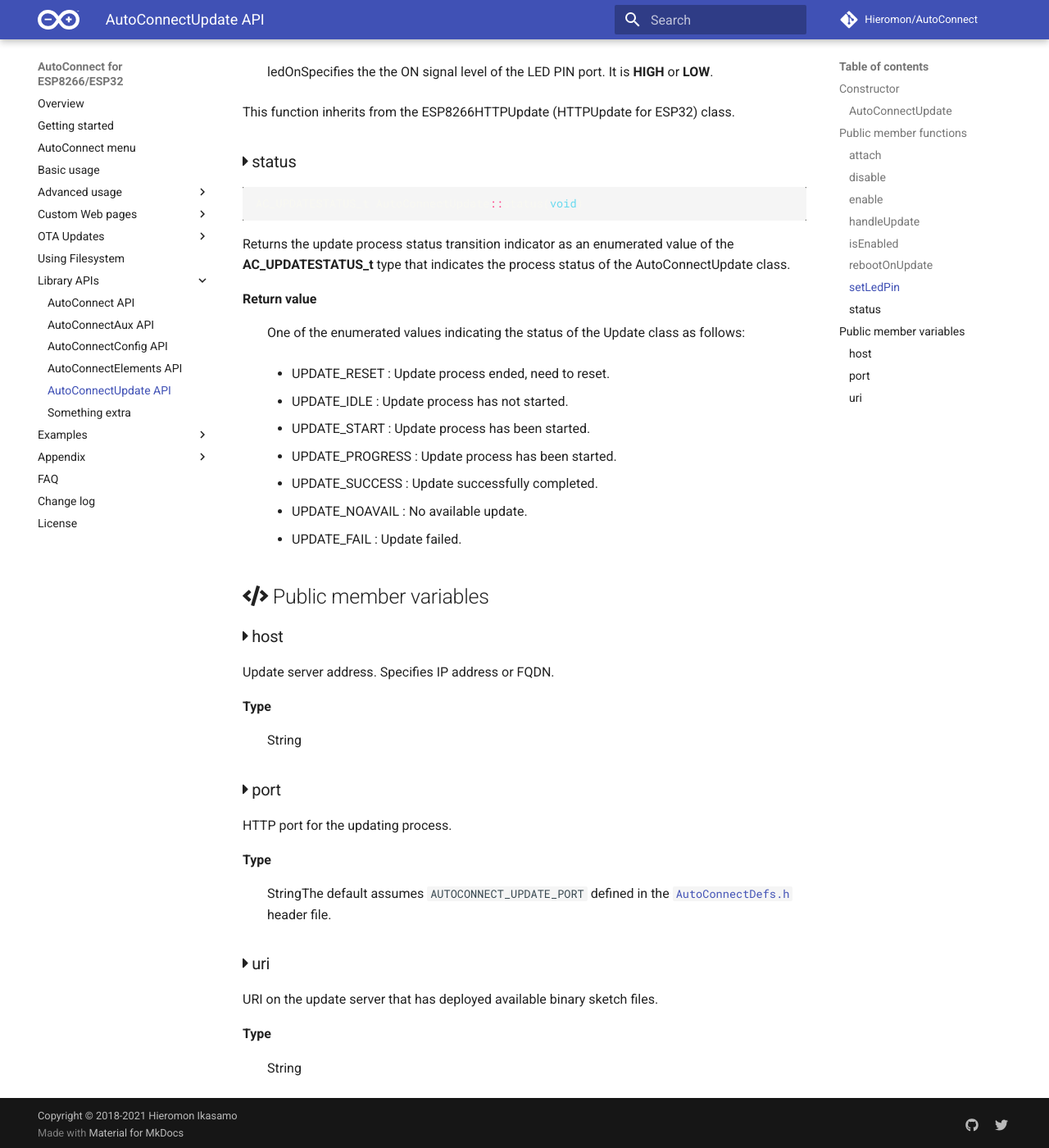
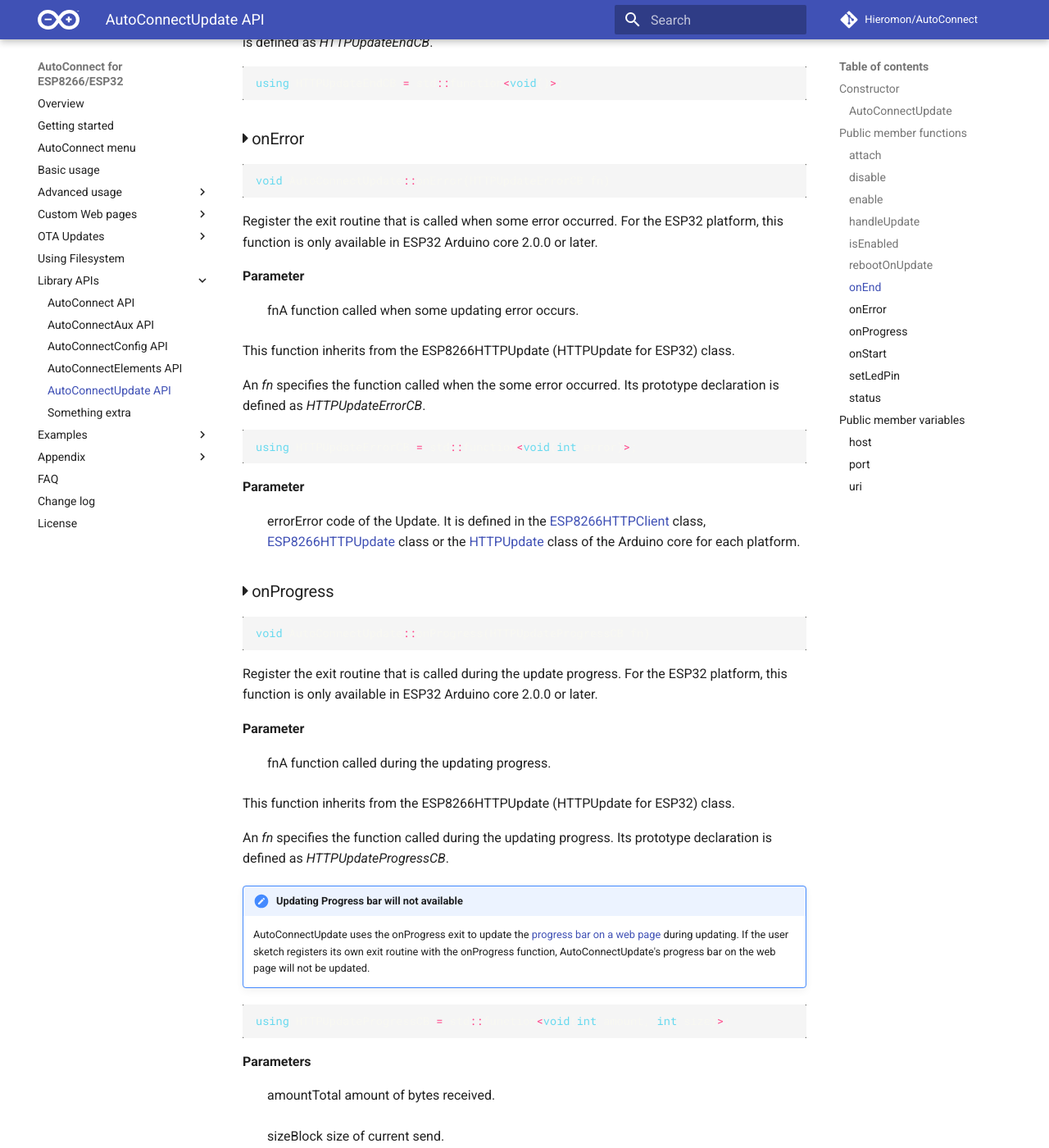
Before and after one commit to Hieromon/AutoConnect, an MkDocs documentation site: the page built from mkdocs/apiupdate.md, in a window 1280 px wide and 1400 px high, scrolled down 2778 px. Shown: the whole window at 82% size. Built offline with MkDocs 1.6.1 and Material for MkDocs 9.7.7, drawn with Linux system fonts in a browser that asks for light colours; nearby versions of some CDN libraries; comment, search, counter and statistics services are not loaded; some of the changed text lies outside the part shown.

Commit message:
OTA exit routine register APIs description

````diff
--- a/mkdocs/apiupdate.md
+++ b/mkdocs/apiupdate.md
@@ -79,6 +79,93 @@
 
 This function inherits from the ESP8266HTTPUpdate (HTTPUpdate for ESP32) class.
 
+### <i class="fa fa-caret-right"></i> onEnd
+
+```cpp
+void AutoConnectUpdate::onEnd(HTTPUpdateEndCB fn)
+```
+Register the on-end exit routine that is called only once when the update is finished. For the ESP32 platform, this function is only available in ESP32 Arduino core 2.0.0 or later.<dl class="apidl">
+    <dt>**Parameter**</dt>
+    <dd><span class="apidef">fn</span><span class="apidesc">A function called when the update has been finished.</span></dd>
+</dl>
+
+This function inherits from the ESP8266HTTPUpdate (HTTPUpdate for ESP32) class.
+
+An *fn* specifies the function called when the update has been finished. Its prototype declaration is defined as *HTTPUpdateEndCB*.
+
+```cpp
+using HTTPUpdateEndCB = std::function<void()>;
+```
+
+### <i class="fa fa-caret-right"></i> onError
+
+```cpp
+void AutoConnectUpdate::onError(HTTPUpdateErrorCB fn)
+```
+
+Register the exit routine that is called when some error occurred. For the ESP32 platform, this function is only available in ESP32 Arduino core 2.0.0 or later.<dl class="apidl">
+    <dt>**Parameter**</dt>
+    <dd><span class="apidef">fn</span><span class="apidesc">A function called when some updating error occurs.</span></dd>
+</dl>
+
+This function inherits from the ESP8266HTTPUpdate (HTTPUpdate for ESP32) class.
+
+An *fn* specifies the function called when the some error occurred. Its prototype declaration is defined as *HTTPUpdateErrorCB*.
+
+```cpp
+using HTTPUpdateErrorCB = std::function<void(int error)>;
+```
+
+<dl class="apidl">
+    <dt><strong>Parameter</strong></dt>
+    <dd><span class="apidef">error</span><span class="apidesc">Error code of the Update. It is defined in the <a href="https://github.com/esp8266/Arduino/blob/master/libraries/ESP8266HTTPClient/src/ESP8266HTTPClient.h">ESP8266HTTPClient</a> class, <a href="https://github.com/esp8266/Arduino/blob/ee7ac2f79d4bbf5460bf1c60c58469ab5e3022b9/libraries/ESP8266httpUpdate/src/ESP8266httpUpdate.h">ESP8266HTTPUpdate</a> class or the <a href="https://github.com/espressif/arduino-esp32/blob/master/libraries/HTTPUpdate/src/HTTPUpdate.h">HTTPUpdate</a> class of the Arduino core for each platform.</span></dd>
+</dl>
+
+### <i class="fa fa-caret-right"></i> onProgress
+
+```cpp
+void AutoConnectUpdate::onProgress(HTTPUpdateProgressCB fn)
+```
+
+Register the exit routine that is called during the update progress. For the ESP32 platform, this function is only available in ESP32 Arduino core 2.0.0 or later.<dl class="apidl">
+    <dt>**Parameter**</dt>
+    <dd><span class="apidef">fn</span><span class="apidesc">A function called during the updating progress.</span></dd></dl>
+
+This function inherits from the ESP8266HTTPUpdate (HTTPUpdate for ESP32) class.
+
+An *fn* specifies the function called during the updating progress. Its prototype declaration is defined as *HTTPUpdateProgressCB*.
+
+!!! note "Updating Progress bar will not available"
+    AutoConnectUpdate uses the onProgress exit to update the [progress bar on a web page](otaserver.md#behavior-of-the-autoconnectupdate-class) during updating. If the user sketch registers its own exit routine with the onProgress function, AutoConnectUpdate's progress bar on the web page will not be updated.
+
+```cpp
+using HTTPUpdateProgressCB = std::function<void(int amount, int size)>;
+```
+
+<dl class="apidl">
+    <dt><strong>Parameters</strong></dt>
+    <dd><span class="apidef">amount</span><span class="apidesc">Total amount of bytes received.</span></dd>
+    <dd><span class="apidef">size</span><span class="apidesc">Block size of current send.</span></dd>
+</dl>
+
+### <i class="fa fa-caret-right"></i> onStart
+
+```cpp
+void AutoConnectUpdate::onStart(HTTPUpdateStartCB fn)
+```
+
+Register the on-start exit routine that is called only once when the update has been started. For the ESP32 platform, this function is only available in ESP32 Arduino core 2.0.0 or later.<dl class="apidl">
+    <dt>**Parameter**</dt>
+    <dd><span class="apidef">fn</span><span class="apidesc">A function called at the update start.</span></dd></dl>
+
+This function inherits from the ESP8266HTTPUpdate (HTTPUpdate for ESP32) class.
+
+An *fn* specifies the function called when the OTA starts. Its prototype declaration is defined as *HTTPUpdateStartCB*.
+
+```cpp
+using HTTPUpdateStartCB = std::function<void()>;
+```
+
 ### <i class="fa fa-caret-right"></i> setLedPin
 
 ```cpp
````
